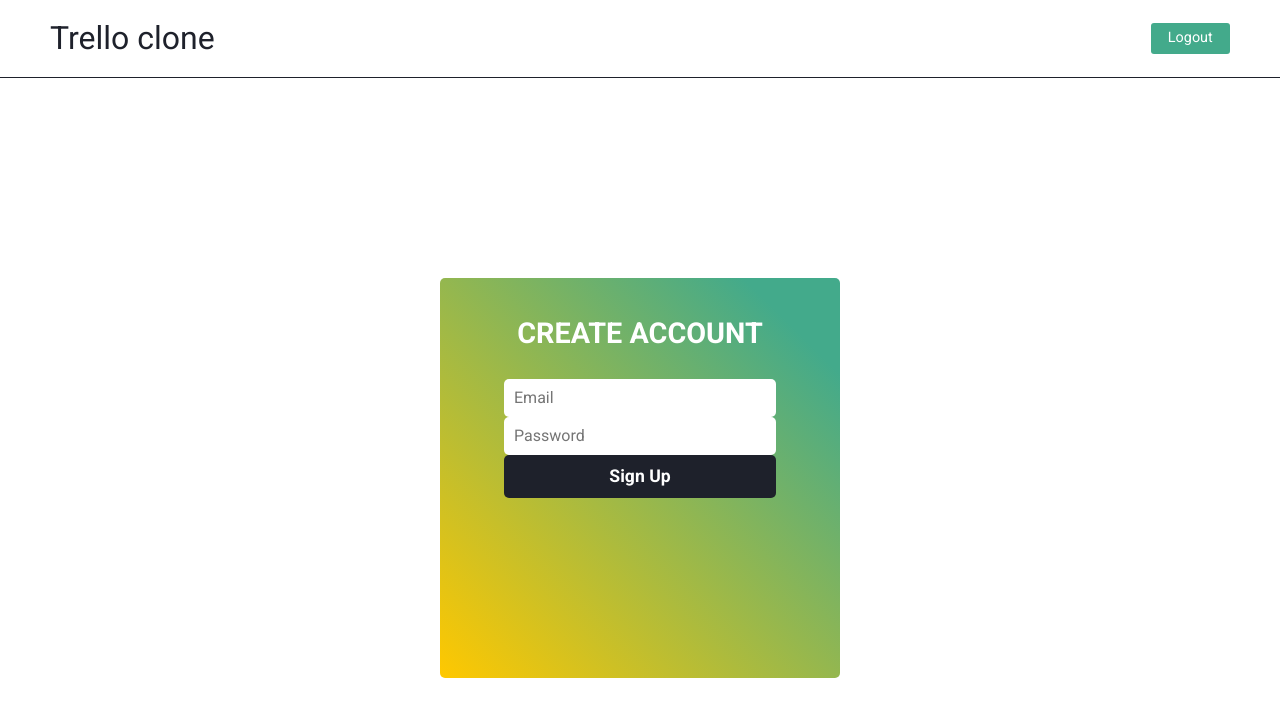
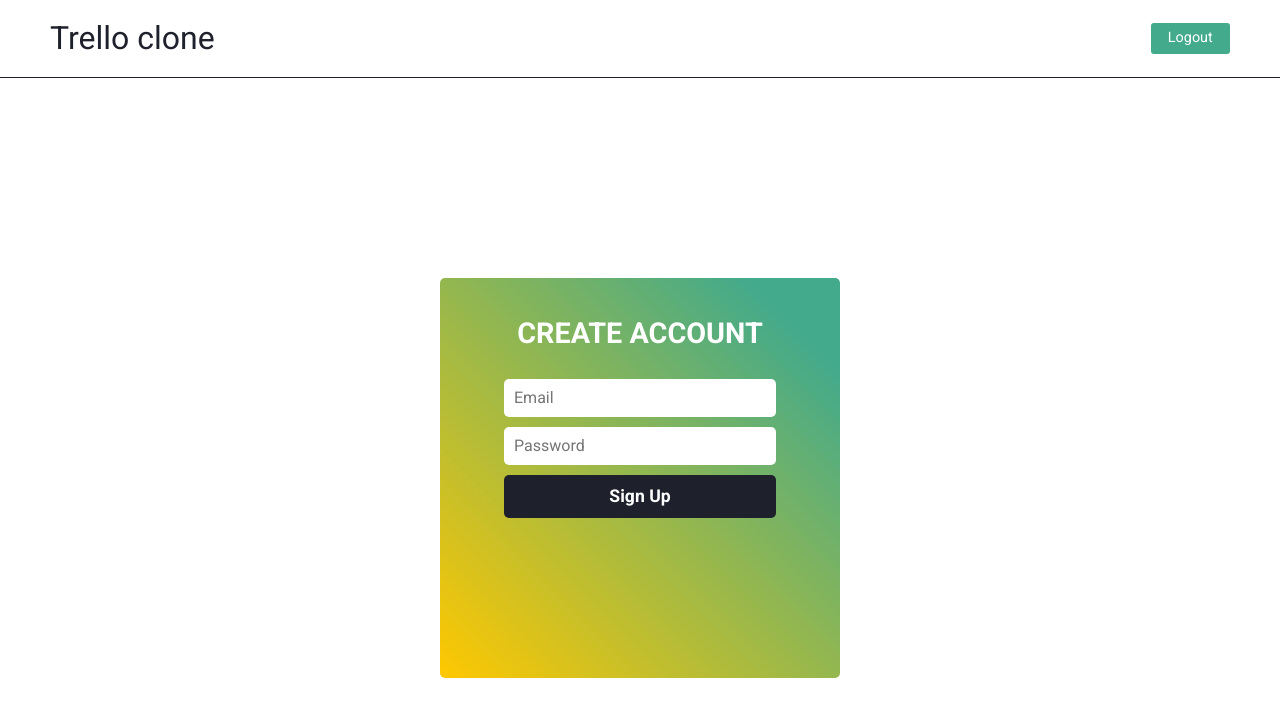
Before and after one commit to KiraBurova/trello-clone, a React (Create React App) app: page / in a window 1280 px wide. Shown: the top 716 px of the page. Built offline with nearby package versions, Linux system fonts and the light colour scheme; no server answers.

Commit message:
update styles, reuse buttons

```diff
--- a/src/components/Button/styles/button.js
+++ b/src/components/Button/styles/button.js
@@ -1,5 +1,23 @@
 import styled from 'styled-components/macro';
 
 export const Base = styled.button`
-  font-size: 2rem;
+  cursor: pointer;
+  padding: 0.625em;
+  border-radius: var(--radius);
+  border: none;
+  background-color: var(--main-dark);
+  color: var(--main-light);
+  font-weight: bold;
+  font-size: 1.1rem;
+  box-sizing: border-box;
+  transition: background-color var(--transition);
+
+  &:hover {
+    background-color: var(--darken-dark);
+  }
+
+  &:disabled {
+    background-color: var(--disabled);
+    cursor: default;
+  }
 `;
--- a/src/components/Form/index.js
+++ b/src/components/Form/index.js
@@ -1,9 +1,11 @@
 import React from 'react';
 import { useForm } from 'react-hook-form';
 
-import { Base, Input, Button, Title, ErrorText, LoadingText } from './styles/form';
+import { Base, Input, Title, ErrorText, LoadingText } from './styles/form';
 
-const Form = ({ formTitle, buttonTitle, onSubmit, handleOnChange, errorText }) => {
+import Button from '../Button';
+
+const Form = ({ formTitle, buttonTitle, onSubmit, errorText }) => {
   const {
     register,
     handleSubmit,
--- a/src/components/Form/styles/form.js
+++ b/src/components/Form/styles/form.js
@@ -24,36 +24,16 @@ export const Title = styled.h2`
 
 export const Input = styled.input`
   padding: 0.625em;
+  margin: 0 0 0.625em 0;
   border: none;
   border-radius: var(--radius);
   font-size: 1rem;
 `;
 
-export const Button = styled.button`
-  cursor: pointer;
-  padding: 0.625em;
-  border-radius: var(--radius);
-  border: none;
-  background-color: var(--main-dark);
-  color: var(--main-light);
-  font-weight: bold;
-  font-size: 1.1rem;
-  box-sizing: border-box;
-  transition: background-color var(--transition);
-
-  &:hover {
-    background-color: var(--darken-dark);
-  }
-
-  &:disabled {
-    background-color: var(--disabled);
-    cursor: default;
-  }
-`;
-
 export const ErrorText = styled.p`
   color: var(--error);
   word-wrap: break-word;
+  margin: 0 0 0.625em 0;
 `;
 
 export const LoadingText = styled.p`
```
